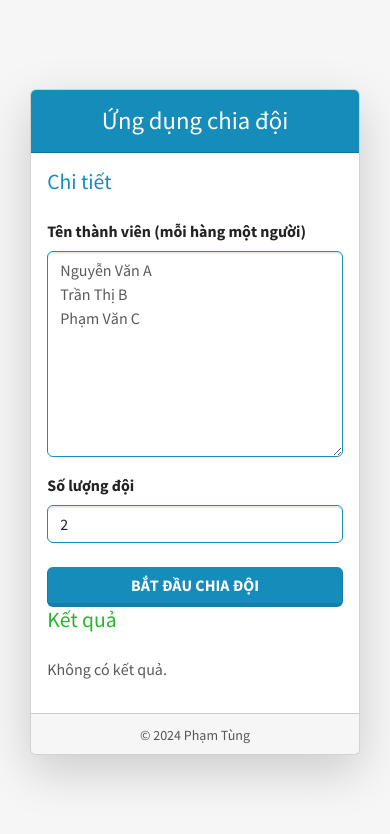
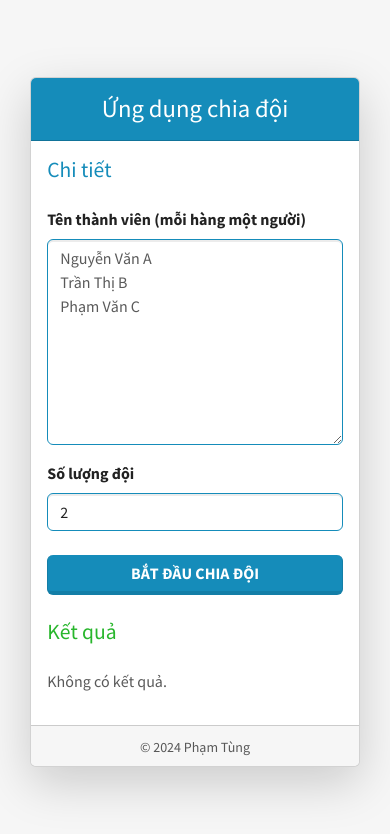
Before and after one commit to tungpham42/chiadoi, a React (Create React App) app: page / in a window 390 px wide. Shown: the top 834 px of the page. Built offline with nearby package versions, Linux system fonts and the light colour scheme.

Commit message:
custom hook

```diff
--- a/src/components/InputSection.js
+++ b/src/components/InputSection.js
@@ -1,5 +1,6 @@
-import { useState, useEffect } from "react";
+import React from "react";
 import { Form, Col, Button } from "react-bootstrap";
+import useIsSmallScreen from "./useIsSmallScreen";
 
 const InputSection = ({
   names,
@@ -8,18 +9,7 @@ const InputSection = ({
   setNumTeams,
   handleGenerateTeams,
 }) => {
-  const [isSmallScreen, setIsSmallScreen] = useState(false);
-
-  useEffect(() => {
-    const handleResize = () => {
-      setIsSmallScreen(window.innerWidth < 768);
-    };
-
-    handleResize(); // Check initial screen size
-    window.addEventListener("resize", handleResize);
-
-    return () => window.removeEventListener("resize", handleResize);
-  }, []);
+  const isSmallScreen = useIsSmallScreen();
 
   return (
     <Col md={5} className={isSmallScreen ? "" : "border-end"}>
--- a/src/components/TeamsDisplay.js
+++ b/src/components/TeamsDisplay.js
@@ -1,8 +1,16 @@
+import React from "react";
 import { Card, Col } from "react-bootstrap";
+import useIsSmallScreen from "./useIsSmallScreen";
 
-const TeamsDisplay = ({ teams }) => (
+const TeamsDisplay = ({ teams }) => {
+  const isSmallScreen = useIsSmallScreen();
+
+  return (
     <Col md={7}>
-    <h4 className="mb-4 text-success">Kết quả</h4>
+      <h4 className={`${isSmallScreen ? "mt-4 " : " "}mb-4 text-success`}>
+        Kết quả
+      </h4>
+
       {teams.length > 0 ? (
         teams.map((team, index) => (
           <Card
@@ -29,5 +37,6 @@ const TeamsDisplay = ({ teams }) => (
       )}
     </Col>
   );
+};
 
 export default TeamsDisplay;
--- /dev/null
+++ b/src/components/useIsSmallScreen.js
@@ -0,0 +1,20 @@
+import { useState, useEffect } from "react";
+
+const useIsSmallScreen = () => {
+  const [isSmallScreen, setIsSmallScreen] = useState(false);
+
+  useEffect(() => {
+    const handleResize = () => {
+      setIsSmallScreen(window.innerWidth < 768);
+    };
+
+    handleResize(); // Check initial screen size
+    window.addEventListener("resize", handleResize);
+
+    return () => window.removeEventListener("resize", handleResize);
+  }, []);
+
+  return isSmallScreen;
+};
+
+export default useIsSmallScreen;
```
Lines whose indentation alone changed are shown as unchanged.
